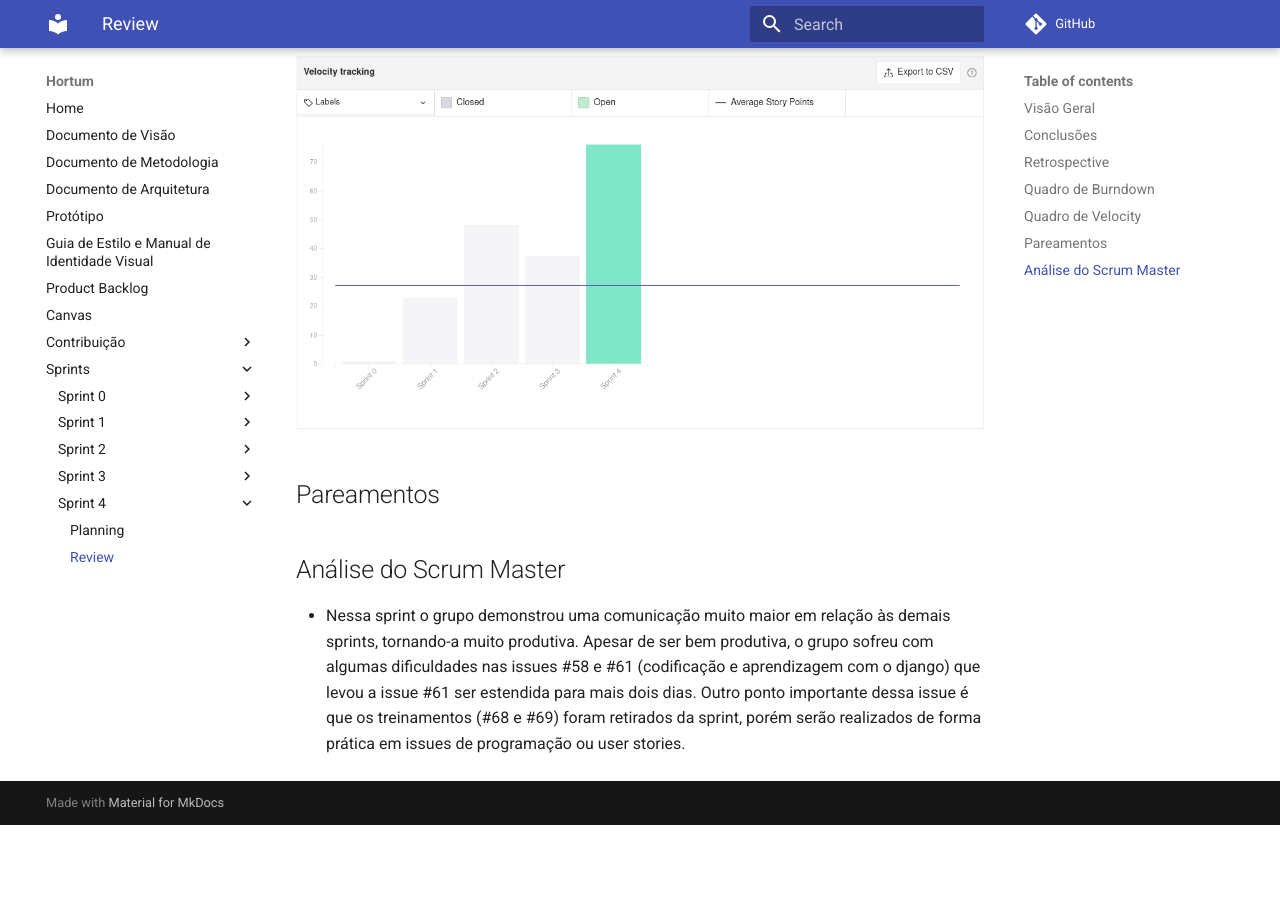
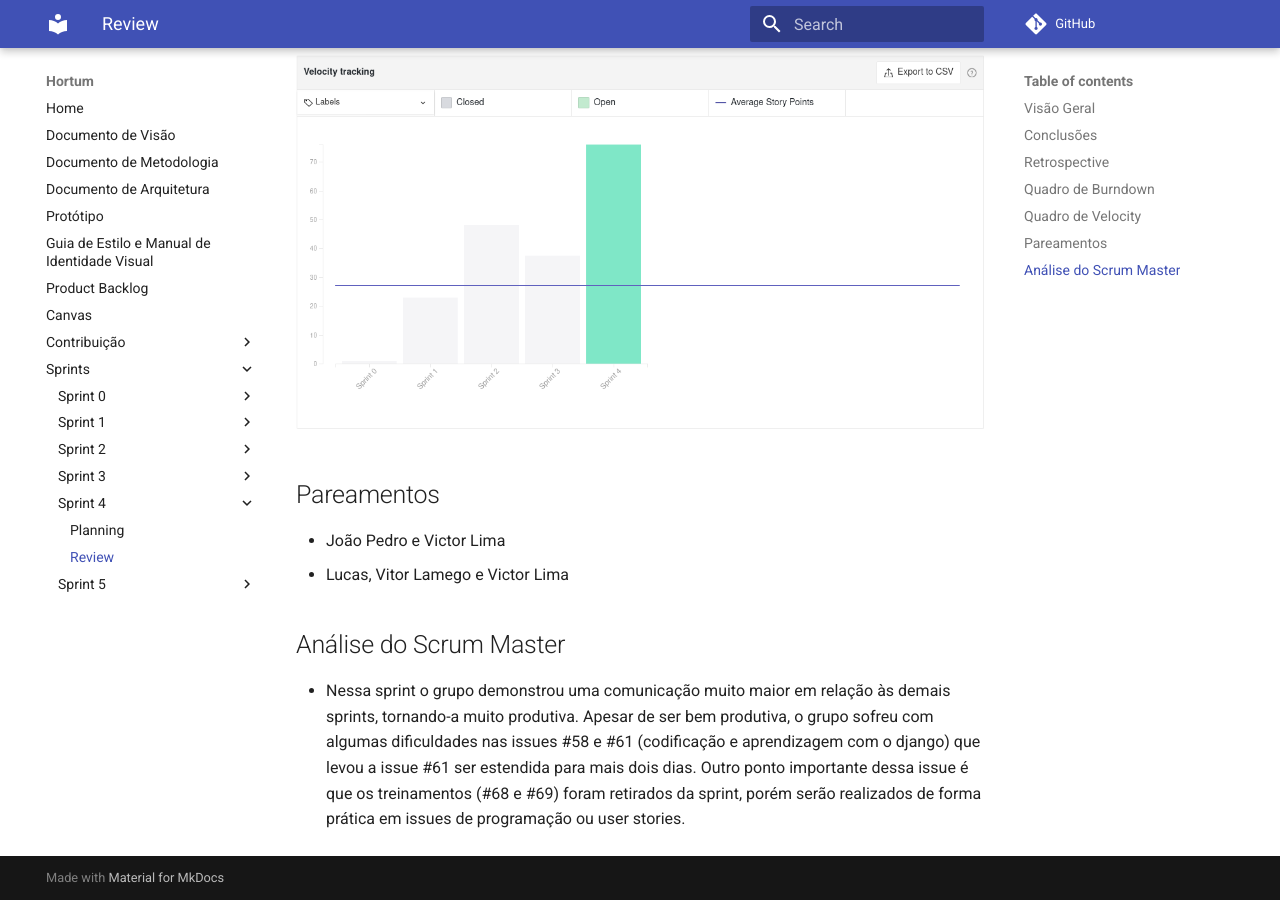
Before and after one commit to fga-eps-mds/2020.2-Hortum, an MkDocs documentation site: the page built from docs/sprints/sprint_4/Review_sprint_4.md, in a window 1280 px wide and 900 px high, scrolled down 2016 px. Built offline with MkDocs 1.6.1 and Material for MkDocs 9.7.7, drawn with Linux system fonts in a browser that asks for light colours; comment, search, counter and statistics services are not loaded; before the commit the page ends 2841 px from its top, so only the background shows below that.

```diff
--- a/docs/sprints/sprint_4/Review_sprint_4.md
+++ b/docs/sprints/sprint_4/Review_sprint_4.md
@@ -29,6 +29,8 @@
 ![Quadro de Velocity Sprint 4](../../img/velocity_4.png)
 
 ## Pareamentos
+- João Pedro e Victor Lima
+- Lucas, Vitor Lamego e Victor Lima
 
 ## Análise do Scrum Master
 - Nessa sprint o grupo demonstrou uma comunicação muito maior em relação às demais sprints, tornando-a muito produtiva. Apesar de ser bem produtiva, o grupo sofreu com algumas dificuldades nas issues #58 e #61 (codificação e aprendizagem com o django) que levou a issue #61 ser estendida para mais dois dias. Outro ponto importante dessa issue é que os treinamentos (#68 e #69) foram retirados da sprint, porém serão realizados de forma prática em issues de programação ou user stories.
--- a/mkdocs.yml
+++ b/mkdocs.yml
@@ -38,3 +38,5 @@
         - Sprint 4:
             - Planning: "sprints/sprint_4/Planning_sprint_4.md"
             - Review: "sprints/sprint_4/Review_sprint_4.md"
+        - Sprint 5:
+            - Planning: "sprints/sprint_5/Planning_sprint_5.md"
```
